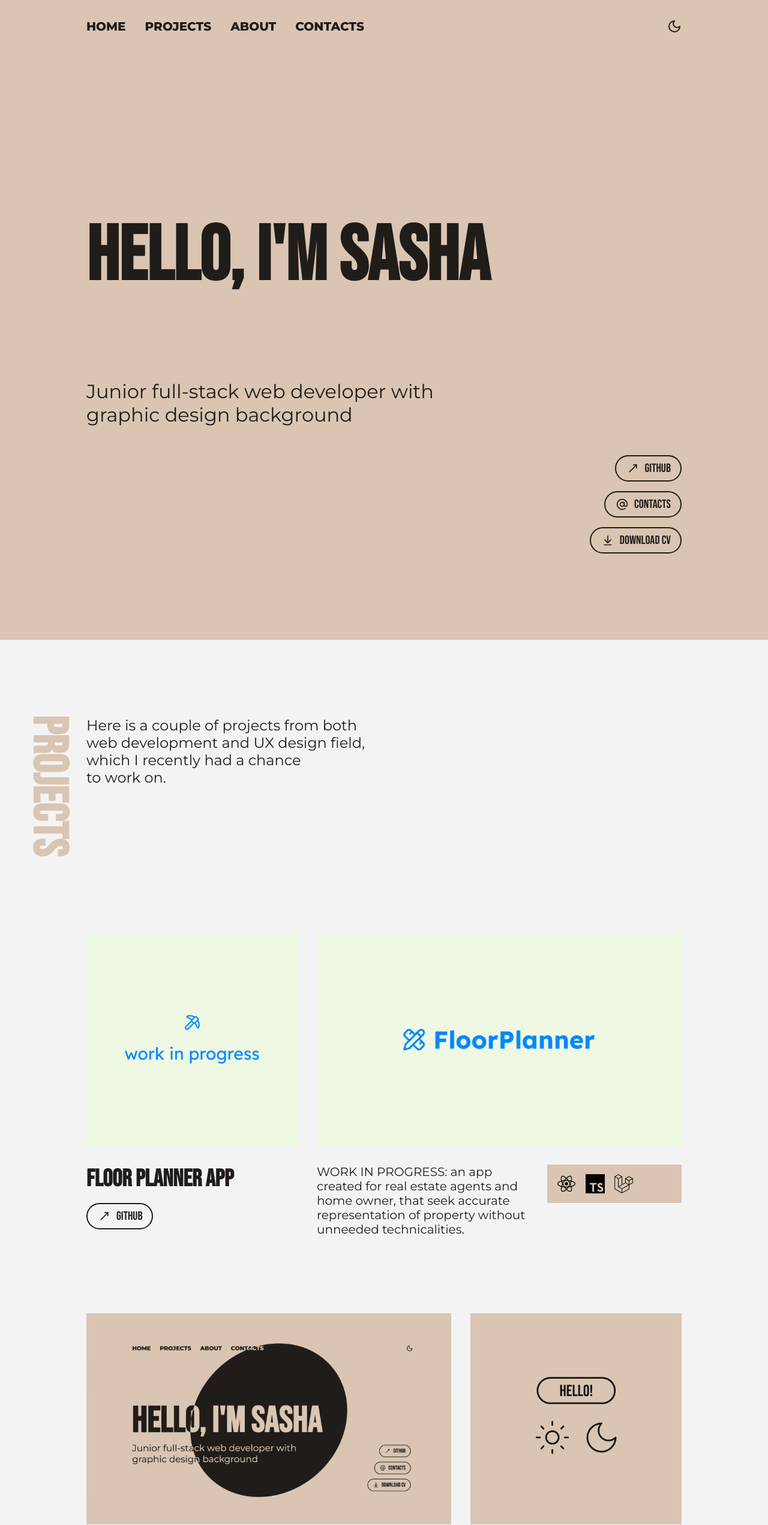
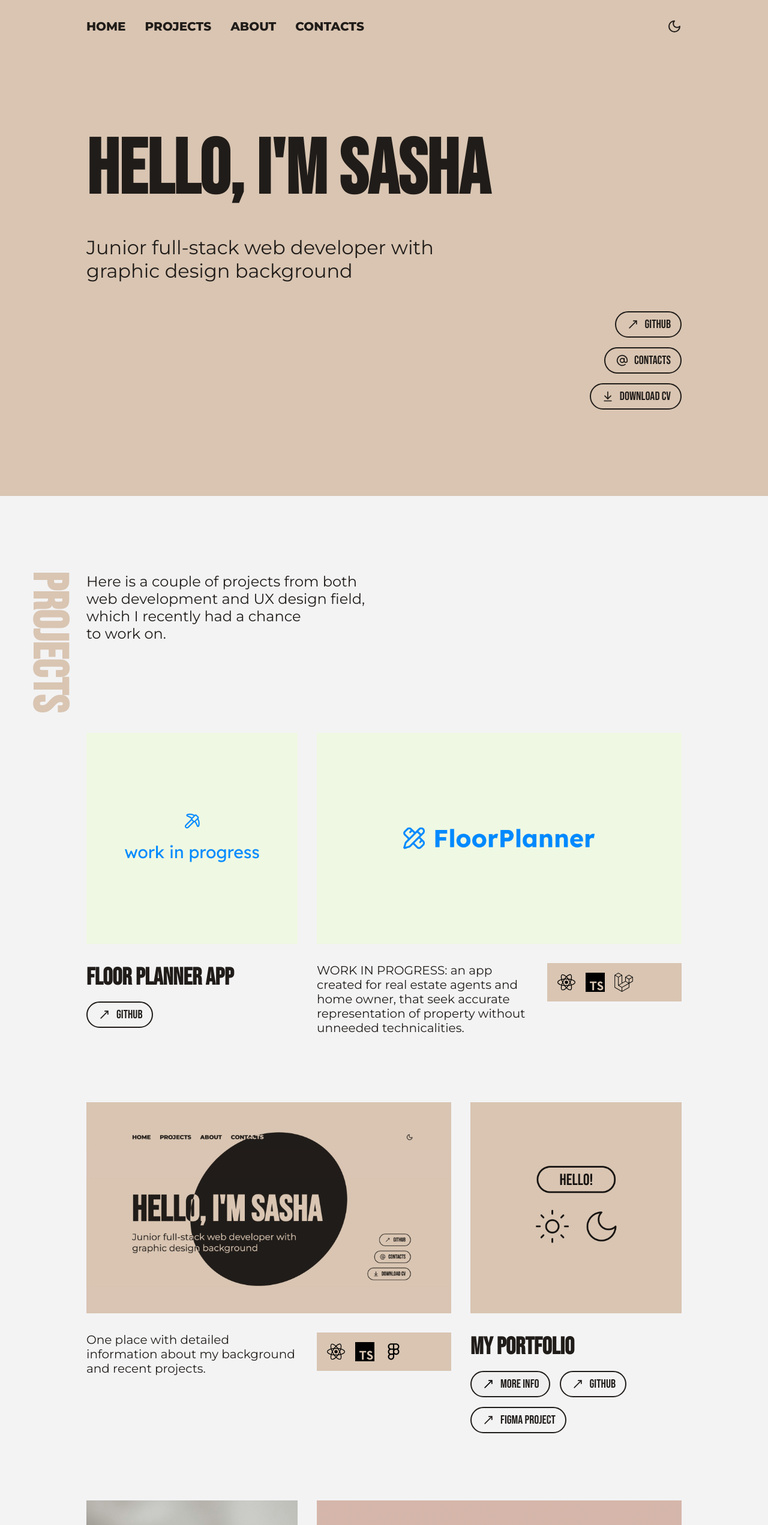
Before and after one commit to oleksandralaskaj/portfolio, a React (Vite) app: page / in a window 1280 px wide. Shown: the top 2543 px of the page at 60% size. Built offline with nearby package versions, Linux system fonts and the light colour scheme.

Commit message:
changed gaps on main page

```diff
--- a/src/components/Section.module.scss
+++ b/src/components/Section.module.scss
@@ -9,7 +9,7 @@
   .content {
     display: flex;
     flex-direction: column;
-    gap: 8rem;
+    gap: 2rem;
     padding: 3rem 0;
     width: 100%;
   }
--- a/src/pages/home/Hero.module.scss
+++ b/src/pages/home/Hero.module.scss
@@ -7,9 +7,6 @@
 
 @media (min-width: $breakpoint-tablet) {
   .container {
-    padding-top: 14rem;
+    padding-top: 5rem;
   }
 }
-
-@media (min-width: $breakpoint-desktop) {
-}
--- a/src/pages/home/Projects.module.scss
+++ b/src/pages/home/Projects.module.scss
@@ -5,11 +5,21 @@
   padding: 1rem;
   display: flex;
   flex-direction: column;
+
+  .content {
+    display: flex;
+    flex-direction: column;
+    gap: 5rem;
+  }
 }
 
 @media (min-width: $breakpoint-tablet) {
   .container {
     gap: 20rem;
     padding: 0;
+
+    .content {
+      gap: 7rem;
+    }
   }
 }
--- a/src/pages/home/Projects.tsx
+++ b/src/pages/home/Projects.tsx
@@ -28,6 +28,7 @@ export const Projects = () => {
           </>
         }
       />
+      <div className={styles.content}>
         <ProjectPreview
           title={"Floor planner app"}
           subtitle={
@@ -150,6 +151,7 @@ export const Projects = () => {
           }
           to={"/label-beauty"}
         />
+      </div>
     </Section>
   );
 };
```
Lines whose indentation alone changed are shown as unchanged.
